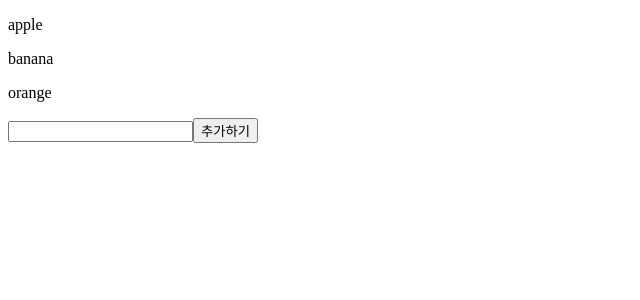
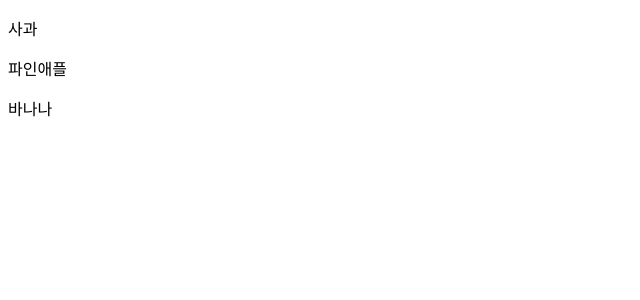
Before and after one commit to mjkang0987/react-study, a React (Create React App) app in the folder example/cra/: page / in a window 1280 px wide. Shown: the top 300 px of the page, without its empty margins (0-640 px from the left). Built offline with nearby package versions, Linux system fonts and the light colour scheme.

Commit message:
[섹션5] 랜더링 속도를 올리기 위한 성능 최적화 방법
- 세 번째 영상 예제 추가

#26-20201113

```diff
--- a/example/cra/src/App.jsx
+++ b/example/cra/src/App.jsx
@@ -1,34 +1,15 @@
-import React, { useState } from 'react';
+import React from 'react';
+import Fruits from './Fruits';
+import Flag from './Flag';
+import Change from './Change';
+import Array from './Array';
 
 const App = () => {
-  const [fruits, setFruits] = useState(['apple', 'banana', 'orange']);
-  const [newFruits, setNewFruits] = useState('');
-  const addNewFruit = _ => {
-    setFruits([...fruits, newFruits])
-    // fruits.push(newFruits);
-    setNewFruits('');
-  }
   return (
     <div>
-     <Selected options={fruits} />
-     <input
-       type="text"
-       value={newFruits}
-       onChange={e => setNewFruits(e.target.value)}
-     />
-     <button
-       onClick={addNewFruit}
-     >추가하기</button>
+      <Array/>
     </div>
-  )
-}
-
-const Selected = React.memo(({options}) => (
-  <div>
-    {options.map((items, index) => (
-      <p key={`${items}${index}`}>{items}</p>
-    ))}
-  </div>
-));
+  );
+};
 
 export default App;
--- /dev/null
+++ b/example/cra/src/Array.jsx
@@ -0,0 +1,21 @@
+import React, { useEffect, useState } from 'react';
+
+const Array = () => {
+  const [flag, setFlag] = useState(true);
+  useEffect(() => {
+    setTimeout(_ => setFlag(prev => !prev), 1000);
+  });
+  const fruits = flag ? FRUITS_1 : FRUITS_2;
+  return (
+    <div>
+      {fruits.map((item, index) => (
+        <p key={item}>{item}</p>
+      ))}
+    </div>
+  );
+};
+
+const FRUITS_1 = ['사과', '바나나']
+const FRUITS_2 = ['사과', '파인애플', '바나나']
+
+export default Array;
--- /dev/null
+++ b/example/cra/src/Change.jsx
@@ -0,0 +1,35 @@
+import React, { useEffect, useState } from 'react';
+
+const Change = () => {
+  const [flag, setFlag] = useState(true);
+  useEffect(() => {
+    setTimeout(_ => setFlag(prev => !prev), 1000);
+  });
+  if (flag) {
+    return (
+      <div>
+        <p key="사과">사과</p>
+        <p key="바나나">바나나</p>
+      </div>
+    );
+  } else {
+    return (
+      <div>
+        <p key="사과">사과</p>
+        <p key="파인애플">파인애플</p>
+        <p key="바나나">바나나</p>
+      </div>
+    )
+  }
+}
+
+const Counter = _ => {
+  const [count, setCount] = useState(0);
+  useEffect(() => {
+    const id = setTimeout(() => setCount(prev => prev + 1), 100);
+    return () => clearTimeout(id);
+  });
+  return <p>count: {count}</p>;
+}
+
+export default Change;
--- /dev/null
+++ b/example/cra/src/Flag.jsx
@@ -0,0 +1,28 @@
+import React, { useEffect, useState } from 'react';
+
+const Flag = () => {
+  const [flag, setFlag] = useState(true);
+  useEffect(() => {
+    setTimeout(() => setFlag(prev => !prev), 1000)
+  })
+  return (
+    <div
+      className={flag ? 'yes' : 'no'}
+      style={{color: 'black', backgroundColor: flag ? '#ffaaaa' : '#aaffaa'}}>
+      <Counter/>
+      <p>사과</p>
+      <p>바나나</p>
+    </div>
+  );
+}
+
+const Counter = _ => {
+  const [count, setCount] = useState(0);
+  useEffect(() => {
+    const id = setTimeout(() => setCount(prev => prev + 1), 100);
+    return () => clearTimeout(id);
+  });
+  return <p>count: {count}</p>;
+}
+
+export default Flag;
--- /dev/null
+++ b/example/cra/src/Fruits.jsx
@@ -0,0 +1,36 @@
+import React, { useEffect, useState } from 'react';
+
+const Fruits = () => {
+  const [flag, setFlag] = useState(true);
+  useEffect(() => {
+    setTimeout(_ => setFlag(prev => !prev), 3000);
+  });
+  if (flag) {
+    return (
+      <div>
+        <Counter/>
+        <p>사과</p>
+        <p>바나나</p>
+      </div>
+    );
+  } else {
+    return (
+      <articla>
+        <Counter/>
+        <p>사과</p>
+        <p>바나나</p>
+      </articla>
+    )
+  }
+}
+
+const Counter = _ => {
+  const [count, setCount] = useState(0);
+  useEffect(() => {
+    const id = setTimeout(() => setCount(prev => prev + 1), 100);
+    return () => clearTimeout(id);
+  });
+  return <p>count: {count}</p>;
+}
+
+export default Fruits;
```
Also changed, not shown: example/cra/src/UnMouted.jsx (added, +16 -0 lines).
